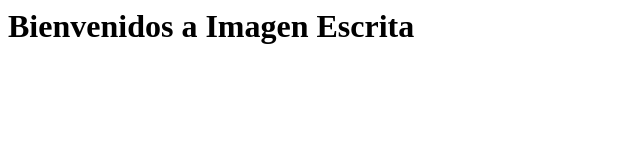
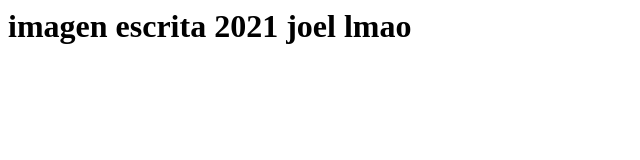
Before and after one commit to joalbyebye/IEjoel, a plain HTML site: page index.html in a window 1280 px wide. Shown: the whole page, without its empty margins (0-640 px from the left). Drawn offline with Linux system fonts and the light colour scheme.

Commit message:
Update index.html

```diff
--- a/index.html
+++ b/index.html
@@ -3,6 +3,7 @@
     <title>IE - 2021</title>
   </head>
   <body>
-    <h1>Bienvenidos a Imagen Escrita</h1>
+    <h1>imagen escrita 2021 joel
+    lmao</h1>
   </body>
 </html>
```
